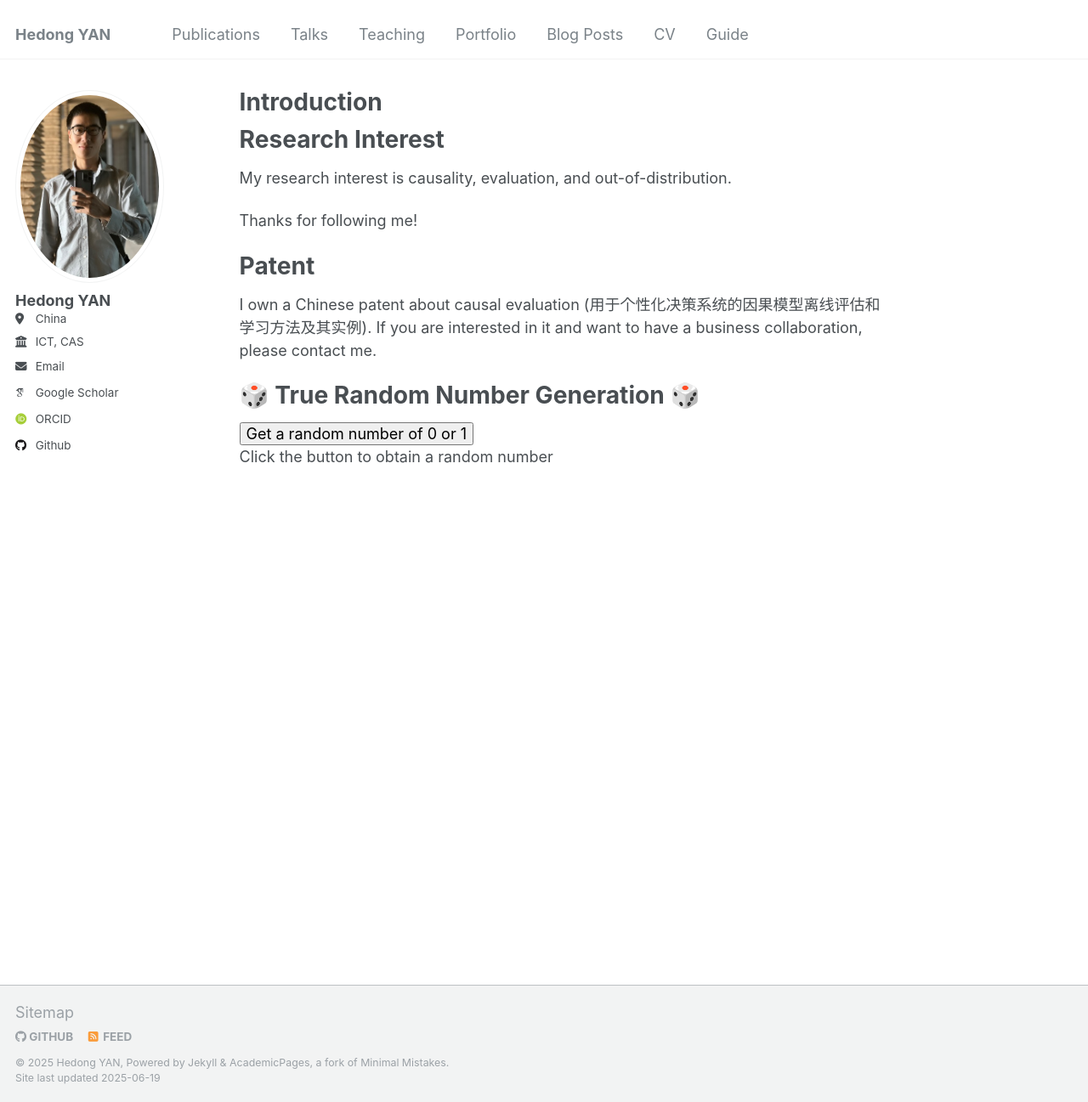
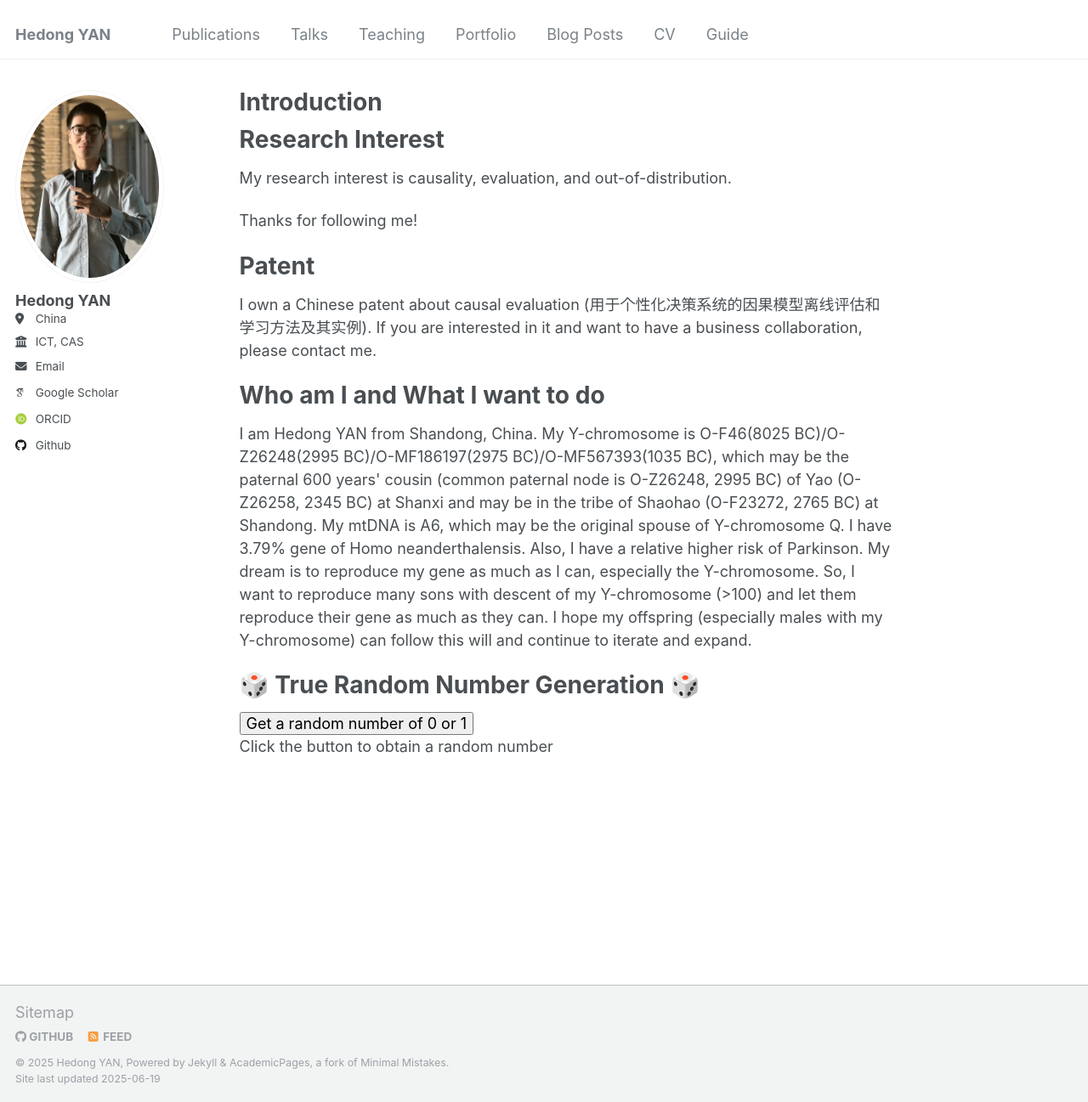
Before and after one commit to hedongyan/hedongyan.github.io, a Jekyll site: the page built from _pages/about.html, in a window 1280 px wide and 1297 px high. Shown: the whole window at 85% size. Built offline with Jekyll 4.4.1, drawn with Linux system fonts in a browser that asks for light colours; some web fonts are replaced.

Commit message:
add portfolio

```diff
--- a/_pages/about.html
+++ b/_pages/about.html
@@ -16,8 +16,8 @@
   I own a Chinese patent about causal evaluation (用于个性化决策系统的因果模型离线评估和学习方法及其实例). If you are interested in it and want to have a business collaboration, please contact me.
 </p>
 
-<!-- <h1>Who am I and What I want to do</h1>
-<p>I am Hedong YAN from Shandong, China. My Y-chromosome is O-F46(8025 BC)/O-Z26248(2995 BC)/O-MF186197(2975 BC)/O-MF567393(1035 BC), which may be the paternal 600 years' cousin (common paternal node is O-Z26248, 2995 BC) of Yao (O-Z26258, 2345 BC) at Shanxi and may be in the tribe of Shaohao (O-F23272, 2765 BC) at Shandong. My mtDNA is A6, which may be the original spouse of Y-chromosome Q. I have 3.79% gene of Homo neanderthalensis. Also, I have a relative higher risk of Parkinson. My dream is to reproduce my gene as much as I can, especially the Y-chromosome. So, I want to reproduce many sons with descent of my Y-chromosome (>1000) and let them reproduce their gene as much as they can. I hope my offspring (especially males with my Y-chromosome) can follow this will and continue to iterate and expand in this way.</p> -->
+<h1>Who am I and What I want to do</h1>
+<p>I am Hedong YAN from Shandong, China. My Y-chromosome is O-F46(8025 BC)/O-Z26248(2995 BC)/O-MF186197(2975 BC)/O-MF567393(1035 BC), which may be the paternal 600 years' cousin (common paternal node is O-Z26248, 2995 BC) of Yao (O-Z26258, 2345 BC) at Shanxi and may be in the tribe of Shaohao (O-F23272, 2765 BC) at Shandong. My mtDNA is A6, which may be the original spouse of Y-chromosome Q. I have 3.79% gene of Homo neanderthalensis. Also, I have a relative higher risk of Parkinson. My dream is to reproduce my gene as much as I can, especially the Y-chromosome. So, I want to reproduce many sons with descent of my Y-chromosome (>100) and let them reproduce their gene as much as they can. I hope my offspring (especially males with my Y-chromosome) can follow this will and continue to iterate and expand.</p>
 
 <!-- <img src="/images/狗头表情.webp"> -->
 <!-- So my descents (more precise than base pair level) will continue iterating to purge others' Y-chromosome (the purge sequence: R, J, E, I, Q, D, C, ..., N, O) and then occupy the world, haha! -->
--- a/_portfolio/portfolio-3.html
+++ b/_portfolio/portfolio-3.html
@@ -12,3 +12,9 @@
 
 <h2>Monoamine Oxidase A</h2>
 <p>Monoamine Oxidase A (MAOA) gene is in the X chromosome.</p>
+
+<h2>Minmum number of homo sapiens</h2>
+<p>
+    The minimum number of homo sapiens in history may be less than 1000 at global.
+    The homo sapiens with Y-chromosomes O-MF567393(1035 BC) is also less than 1000 at global.
+</p>
```
Also changed, not shown: 1 other file.
